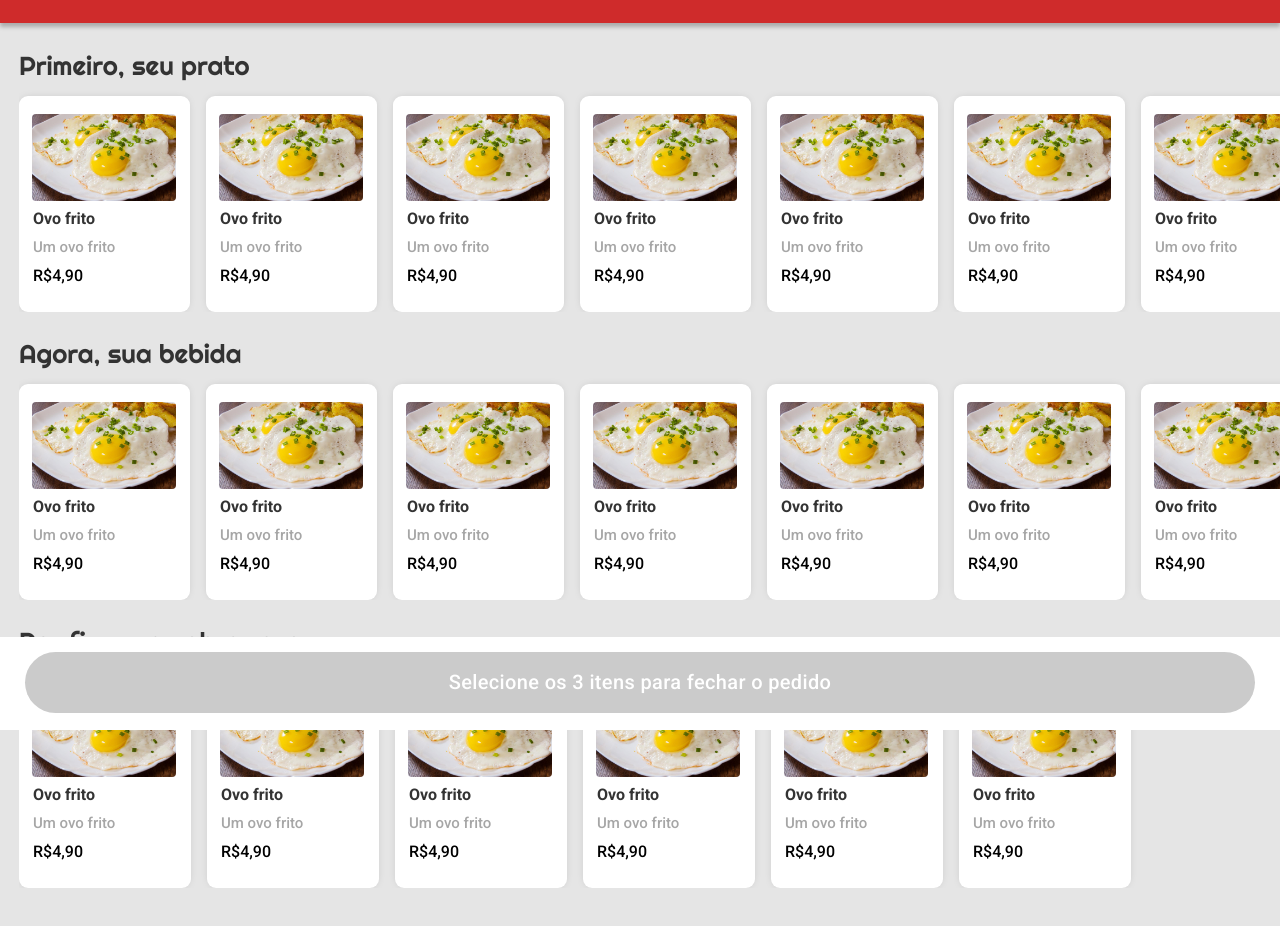
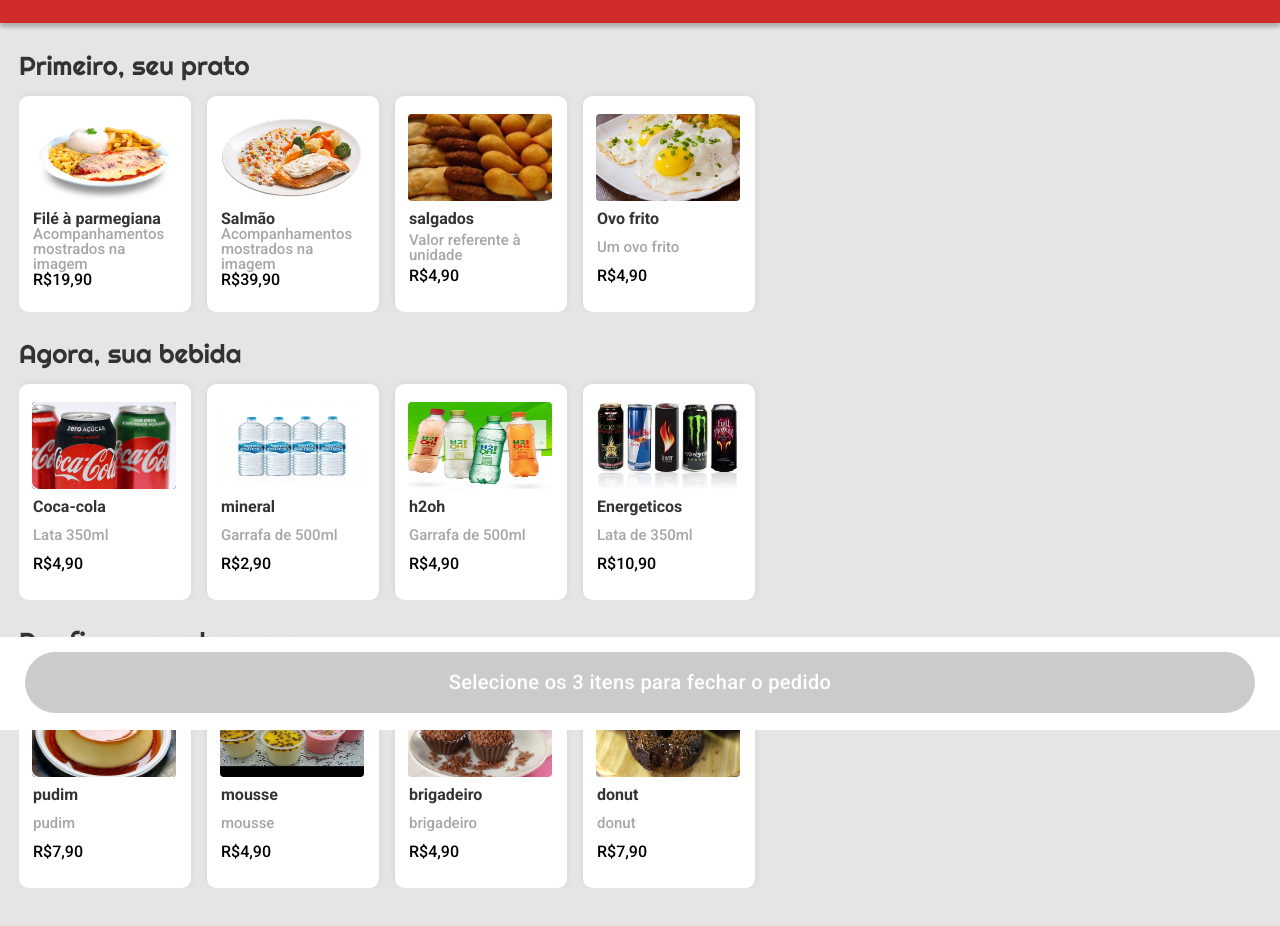
Before and after one commit to IvanFerroli/T07_P03_DRIVENEATS, a plain HTML site: page public/index.html in a window 1280 px wide. Shown: the part 70-996 px from the top of the page. Drawn offline with nearby package versions, Linux system fonts and the light colour scheme; a web font is replaced by a local one.

Commit message:
feat: html ok

```diff
--- a/public/index.html
+++ b/public/index.html
@@ -31,56 +31,29 @@
                 </h2>
             </span>
             <div class="options-container">
-                <article class="option" onclick="selectMainMeal(this, 'Ovo frito', 4.90)" >
-                    <img src="../src/assets/img/ovo-frito-38257.jpg" alt="Frango frango_yin_yang">
+                <article class="option" onclick="selectMainMeal(this, 'parmegiana', 19.90)" >
+                    <img src="../src/assets/img/Parmegiana.png" alt="parmegiana">
                     <div class="option-info">
-                        <h3>Ovo frito</h3>
-                    <h4>Um ovo frito</h4>
-                    <span class="pricetag">R$4,90</span>
+                        <h3>Filé à parmegiana</h3>
+                    <h4>Acompanhamentos mostrados na imagem</h4>
+                    <span class="pricetag">R$19,90</span>
                     <ion-icon class="check" name="checkmark-circle"></ion-icon>
                     </div>
                 </article>
-                <article class="option" onclick="selectMainMeal(this, 'Ovo frito', 4.90)" >
-                    <img src="../src/assets/img/ovo-frito-38257.jpg" alt="Frango frango_yin_yang">
+                <article class="option" onclick="selectMainMeal(this, 'salmao', 39.90)" >
+                    <img src="../src/assets/img/salmão.png" alt="salmão">
                     <div class="option-info">
-                        <h3>Ovo frito</h3>
-                    <h4>Um ovo frito</h4>
-                    <span class="pricetag">R$4,90</span>
+                        <h3>Salmão</h3>
+                    <h4>Acompanhamentos mostrados na imagem</h4>
+                    <span class="pricetag">R$39,90</span>
                     <ion-icon class="check" name="checkmark-circle"></ion-icon>
                     </div>
                 </article>
-                <article class="option" onclick="selectMainMeal(this, 'Ovo frito', 4.90)" >
-                    <img src="../src/assets/img/ovo-frito-38257.jpg" alt="Frango frango_yin_yang">
+                <article class="option" onclick="selectMainMeal(this, 'salgados', 4.90)" >
+                    <img src="../src/assets/img/salgados.png" alt="salgados">
                     <div class="option-info">
-                        <h3>Ovo frito</h3>
-                    <h4>Um ovo frito</h4>
-                    <span class="pricetag">R$4,90</span>
-                    <ion-icon class="check" name="checkmark-circle"></ion-icon>
-                    </div>
-                </article>
-                <article class="option" onclick="selectMainMeal(this, 'Ovo frito', 4.90)" >
-                    <img src="../src/assets/img/ovo-frito-38257.jpg" alt="Frango frango_yin_yang">
-                    <div class="option-info">
-                        <h3>Ovo frito</h3>
-                    <h4>Um ovo frito</h4>
-                    <span class="pricetag">R$4,90</span>
-                    <ion-icon class="check" name="checkmark-circle"></ion-icon>
-                    </div>
-                </article>
-                <article class="option" onclick="selectMainMeal(this, 'Ovo frito', 4.90)" >
-                    <img src="../src/assets/img/ovo-frito-38257.jpg" alt="Frango frango_yin_yang">
-                    <div class="option-info">
-                        <h3>Ovo frito</h3>
-                    <h4>Um ovo frito</h4>
-                    <span class="pricetag">R$4,90</span>
-                    <ion-icon class="check" name="checkmark-circle"></ion-icon>
-                    </div>
-                </article>
-                <article class="option" onclick="selectMainMeal(this, 'Ovo frito', 4.90)" >
-                    <img src="../src/assets/img/ovo-frito-38257.jpg" alt="Frango frango_yin_yang">
-                    <div class="option-info">
-                        <h3>Ovo frito</h3>
-                    <h4>Um ovo frito</h4>
+                        <h3>salgados</h3>
+                    <h4>Valor referente à unidade</h4>
                     <span class="pricetag">R$4,90</span>
                     <ion-icon class="check" name="checkmark-circle"></ion-icon>
                     </div>
@@ -103,66 +76,39 @@
                 </h2>
             </span>
             <div class="options-container">
-                <article class="option" onclick="selectBeverage(this, 'Ovo frito', 4.90)" >
-                    <img src="../src/assets/img/ovo-frito-38257.jpg" alt="Frango frango_yin_yang">
+                <article class="option" onclick="selectBeverage(this, 'coca-cola', 4.90)" >
+                    <img src="../src/assets/img/coquinhaGelada.png" alt="coca-cola">
                     <div class="option-info">
-                        <h3>Ovo frito</h3>
-                    <h4>Um ovo frito</h4>
+                        <h3>Coca-cola</h3>
+                    <h4>Lata 350ml</h4>
                     <span class="pricetag">R$4,90</span>
                     <ion-icon class="check" name="checkmark-circle"></ion-icon>
                     </div>
                 </article>
-                <article class="option" onclick="selectBeverage(this, 'Ovo frito', 4.90)" >
-                    <img src="../src/assets/img/ovo-frito-38257.jpg" alt="Frango frango_yin_yang">
+                <article class="option" onclick="selectBeverage(this, 'mineral', 2.90)" >
+                    <img src="../src/assets/img/mineral.png" alt="Água mineral">
                     <div class="option-info">
-                        <h3>Ovo frito</h3>
-                    <h4>Um ovo frito</h4>
+                        <h3>mineral</h3>
+                    <h4>Garrafa de 500ml</h4>
+                    <span class="pricetag">R$2,90</span>
+                    <ion-icon class="check" name="checkmark-circle"></ion-icon>
+                    </div>
+                </article>
+                <article class="option" onclick="selectBeverage(this, 'h2oh', 4.90)" >
+                    <img src="../src/assets/img/h2oh.png" alt="h2oh">
+                    <div class="option-info">
+                        <h3>h2oh</h3>
+                    <h4>Garrafa de 500ml</h4>
                     <span class="pricetag">R$4,90</span>
                     <ion-icon class="check" name="checkmark-circle"></ion-icon>
                     </div>
                 </article>
-                <article class="option" onclick="selectBeverage(this, 'Ovo frito', 4.90)" >
-                    <img src="../src/assets/img/ovo-frito-38257.jpg" alt="Frango frango_yin_yang">
+                <article class="option" onclick="selectBeverage(this, 'energeticos', 10.90)" >
+                    <img src="../src/assets/img/energéticos.png" alt="energeticos">
                     <div class="option-info">
-                        <h3>Ovo frito</h3>
-                    <h4>Um ovo frito</h4>
-                    <span class="pricetag">R$4,90</span>
-                    <ion-icon class="check" name="checkmark-circle"></ion-icon>
-                    </div>
-                </article>
-                <article class="option" onclick="selectBeverage(this, 'Ovo frito', 4.90)" >
-                    <img src="../src/assets/img/ovo-frito-38257.jpg" alt="Frango frango_yin_yang">
-                    <div class="option-info">
-                        <h3>Ovo frito</h3>
-                    <h4>Um ovo frito</h4>
-                    <span class="pricetag">R$4,90</span>
-                    <ion-icon class="check" name="checkmark-circle"></ion-icon>
-                    </div>
-                </article>
-                <article class="option" onclick="selectBeverage(this, 'Ovo frito', 4.90)" >
-                    <img src="../src/assets/img/ovo-frito-38257.jpg" alt="Frango frango_yin_yang">
-                    <div class="option-info">
-                        <h3>Ovo frito</h3>
-                    <h4>Um ovo frito</h4>
-                    <span class="pricetag">R$4,90</span>
-                    <ion-icon class="check" name="checkmark-circle"></ion-icon>
-                    </div>
-                </article>
-                <article class="option" onclick="selectBeverage(this, 'Ovo frito', 4.90)" >
-                    <img src="../src/assets/img/ovo-frito-38257.jpg" alt="Frango frango_yin_yang">
-                    <div class="option-info">
-                        <h3>Ovo frito</h3>
-                    <h4>Um ovo frito</h4>
-                    <span class="pricetag">R$4,90</span>
-                    <ion-icon class="check" name="checkmark-circle"></ion-icon>
-                    </div>
-                </article>
-                <article class="option" onclick="selectBeverage(this, 'Ovo frito', 4.90)" >
-                    <img src="../src/assets/img/ovo-frito-38257.jpg" alt="Frango frango_yin_yang">
-                    <div class="option-info">
-                        <h3>Ovo frito</h3>
-                    <h4>Um ovo frito</h4>
-                    <span class="pricetag">R$4,90</span>
+                        <h3>Energeticos</h3>
+                    <h4>Lata de 350ml</h4>
+                    <span class="pricetag">R$10,90</span>
                     <ion-icon class="check" name="checkmark-circle"></ion-icon>
                     </div>
                 </article>
@@ -174,57 +120,39 @@
                 </h2>
             </span>
             <div class="options-container">
-                <article class="option" onclick="selectDessert(this, 'Ovo frito', 4.90)" >
-                    <img src="../src/assets/img/ovo-frito-38257.jpg" alt="Frango frango_yin_yang">
+                <article class="option" onclick="selectDessert(this, 'pudim', 7.90)" >
+                    <img src="../src/assets/img/pudim.png" alt="pudim">
                     <div class="option-info">
-                        <h3>Ovo frito</h3>
-                    <h4>Um ovo frito</h4>
+                        <h3>pudim</h3>
+                    <h4>pudim</h4>
+                    <span class="pricetag">R$7,90</span>
+                    <ion-icon class="check" name="checkmark-circle"></ion-icon>
+                    </div>
+                </article>
+                <article class="option" onclick="selectDessert(this, 'mousse', 7.90)" >
+                    <img src="../src/assets/img/mousse.png" alt="mousse">
+                    <div class="option-info">
+                        <h3>mousse</h3>
+                    <h4>mousse</h4>
                     <span class="pricetag">R$4,90</span>
                     <ion-icon class="check" name="checkmark-circle"></ion-icon>
                     </div>
                 </article>
-                <article class="option" onclick="selectDessert(this, 'Ovo frito', 4.90)" >
-                    <img src="../src/assets/img/ovo-frito-38257.jpg" alt="Frango frango_yin_yang">
+                <article class="option" onclick="selectDessert(this, 'brigadeiro', 4.90)" >
+                    <img src="../src/assets/img/brigadeiro.png" alt="Frango frango_yin_yang">
                     <div class="option-info">
-                        <h3>Ovo frito</h3>
-                    <h4>Um ovo frito</h4>
+                        <h3>brigadeiro</h3>
+                    <h4>brigadeiro</h4>
                     <span class="pricetag">R$4,90</span>
                     <ion-icon class="check" name="checkmark-circle"></ion-icon>
                     </div>
                 </article>
-                <article class="option" onclick="selectDessert(this, 'Ovo frito', 4.90)" >
-                    <img src="../src/assets/img/ovo-frito-38257.jpg" alt="Frango frango_yin_yang">
+                <article class="option" onclick="selectDessert(this, 'donut', 7.90)" >
+                    <img src="../src/assets/img/donut.png" alt="donut">
                     <div class="option-info">
-                        <h3>Ovo frito</h3>
-                    <h4>Um ovo frito</h4>
-                    <span class="pricetag">R$4,90</span>
-                    <ion-icon class="check" name="checkmark-circle"></ion-icon>
-                    </div>
-                </article>
-                <article class="option" onclick="selectDessert(this, 'Ovo frito', 4.90)" >
-                    <img src="../src/assets/img/ovo-frito-38257.jpg" alt="Frango frango_yin_yang">
-                    <div class="option-info">
-                        <h3>Ovo frito</h3>
-                    <h4>Um ovo frito</h4>
-                    <span class="pricetag">R$4,90</span>
-                    <ion-icon class="check" name="checkmark-circle"></ion-icon>
-                    </div>
-                </article>
-                <article class="option" onclick="selectDessert(this, 'Ovo frito', 4.90)" >
-                    <img src="../src/assets/img/ovo-frito-38257.jpg" alt="Frango frango_yin_yang">
-                    <div class="option-info">
-                        <h3>Ovo frito</h3>
-                    <h4>Um ovo frito</h4>
-                    <span class="pricetag">R$4,90</span>
-                    <ion-icon class="check" name="checkmark-circle"></ion-icon>
-                    </div>
-                </article>
-                <article class="option" onclick="selectDessert(this, 'Ovo frito', 4.90)" >
-                    <img src="../src/assets/img/ovo-frito-38257.jpg" alt="Frango frango_yin_yang">
-                    <div class="option-info">
-                        <h3>Ovo frito</h3>
-                    <h4>Um ovo frito</h4>
-                    <span class="pricetag">R$4,90</span>
+                        <h3>donut</h3>
+                    <h4>donut</h4>
+                    <span class="pricetag">R$7,90</span>
                     <ion-icon class="check" name="checkmark-circle"></ion-icon>
                     </div>
                 </article>
@@ -243,8 +171,8 @@
               <div class="chosenBeveragePrice">R$ 0.0</div>
             </li>
             <li>
-              <div class="chosenBeverage">nenhum</div>
-              <div class="chosenBeveragePrice">R$ 0.0</div>
+              <div class="chosenDessert">nenhum</div>
+              <div class="chosenDessertPrice">R$ 0.0</div>
             </li>
             <li>
               <div class="total">TOTAL</div>
--- a/src/script.js
+++ b/src/script.js
@@ -56,13 +56,15 @@
   document.querySelector(
     ".chosenMainMealPrice"
   ).innerHTML = `R$ ${mainPriceTag.toFixed(2)}`;
+
   document.querySelector(".chosenBeverage").innerHTML = beverage;
   document.querySelector(
     ".chosenBeveragePrice"
   ).innerHTML = `R$ ${beveragePriceTag.toFixed(2)}`;
+
   document.querySelector(".chosenDessert").innerHTML = dessert;
   document.querySelector(
-    ".chosendessertPrice"
+    ".chosenDessertPrice"
   ).innerHTML = `R$ ${dessertPriceTag.toFixed(2)}`;
 
   document.querySelector(".total").innerHTML = `R$ ${(
```
Also changed, not shown: src/assets/img/Parmegiana.png (added), src/assets/img/brigadeiro.png (added), src/assets/img/coquinhaGelada.png (added), src/assets/img/donut.png (added), src/assets/img/energéticos.png (added), src/assets/img/frangoYinYang.png (added), src/assets/img/h2oh.png (added), src/assets/img/mineral.png (added), src/assets/img/mousse.png (added), src/assets/img/mousses.png (added), src/assets/img/pudim.png (added), src/assets/img/salgados.png (added), src/assets/img/salmão.png (added), src/assets/img/sorvete.png (added), 2 more files.
